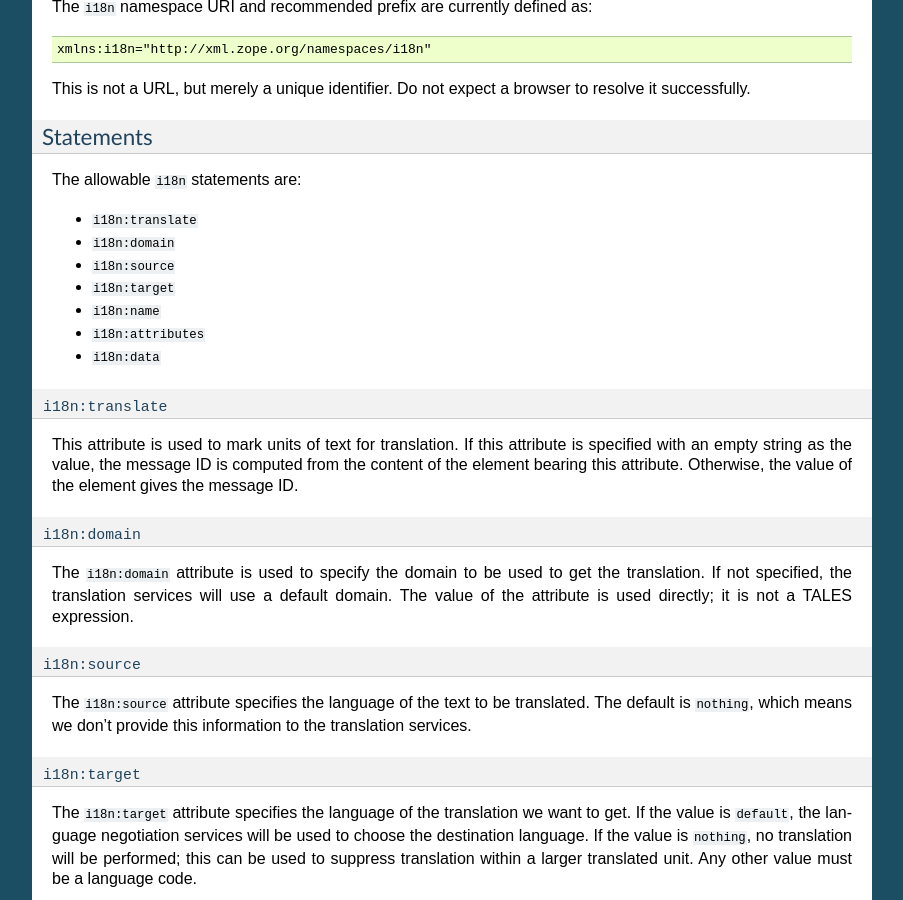
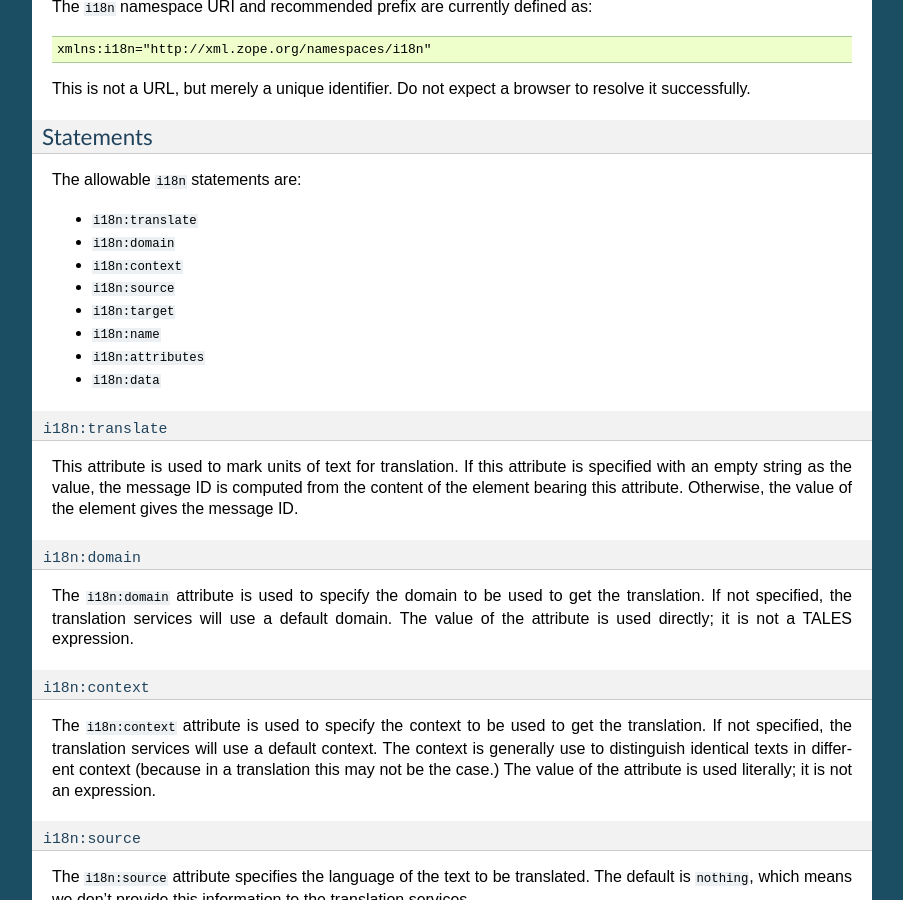
Before and after one commit to malthe/chameleon, a Sphinx documentation site: the page built from docs/reference.rst, in a window 1280 px wide and 900 px high, scrolled down 19144 px. Shown: the whole window, without its empty margins (198-1101 px from the left). Built offline with Sphinx 7.4.7, drawn with Linux system fonts in a browser that asks for light colours.

Commit message:
Add section on i18n:context

```diff
--- a/docs/reference.rst
+++ b/docs/reference.rst
@@ -1192,6 +1192,7 @@ The allowable ``i18n`` statements are:
 
 - ``i18n:translate``
 - ``i18n:domain``
+- ``i18n:context``
 - ``i18n:source``
 - ``i18n:target``
 - ``i18n:name``
@@ -1213,6 +1214,18 @@ The ``i18n:domain`` attribute is used to specify the domain to be used
 to get the translation.  If not specified, the translation services
 will use a default domain.  The value of the attribute is used
 directly; it is not a TALES expression.
+
+
+``i18n:context``
+^^^^^^^^^^^^^^^
+
+The ``i18n:context`` attribute is used to specify the context to be
+used to get the translation.  If not specified, the translation
+services will use a default context.  The context is generally use to
+distinguish identical texts in different context (because in a
+translation this may not be the case.) The value of the attribute is
+used literally; it is not an expression.
+
 
 ``i18n:source``
 ^^^^^^^^^^^^^^^
```
